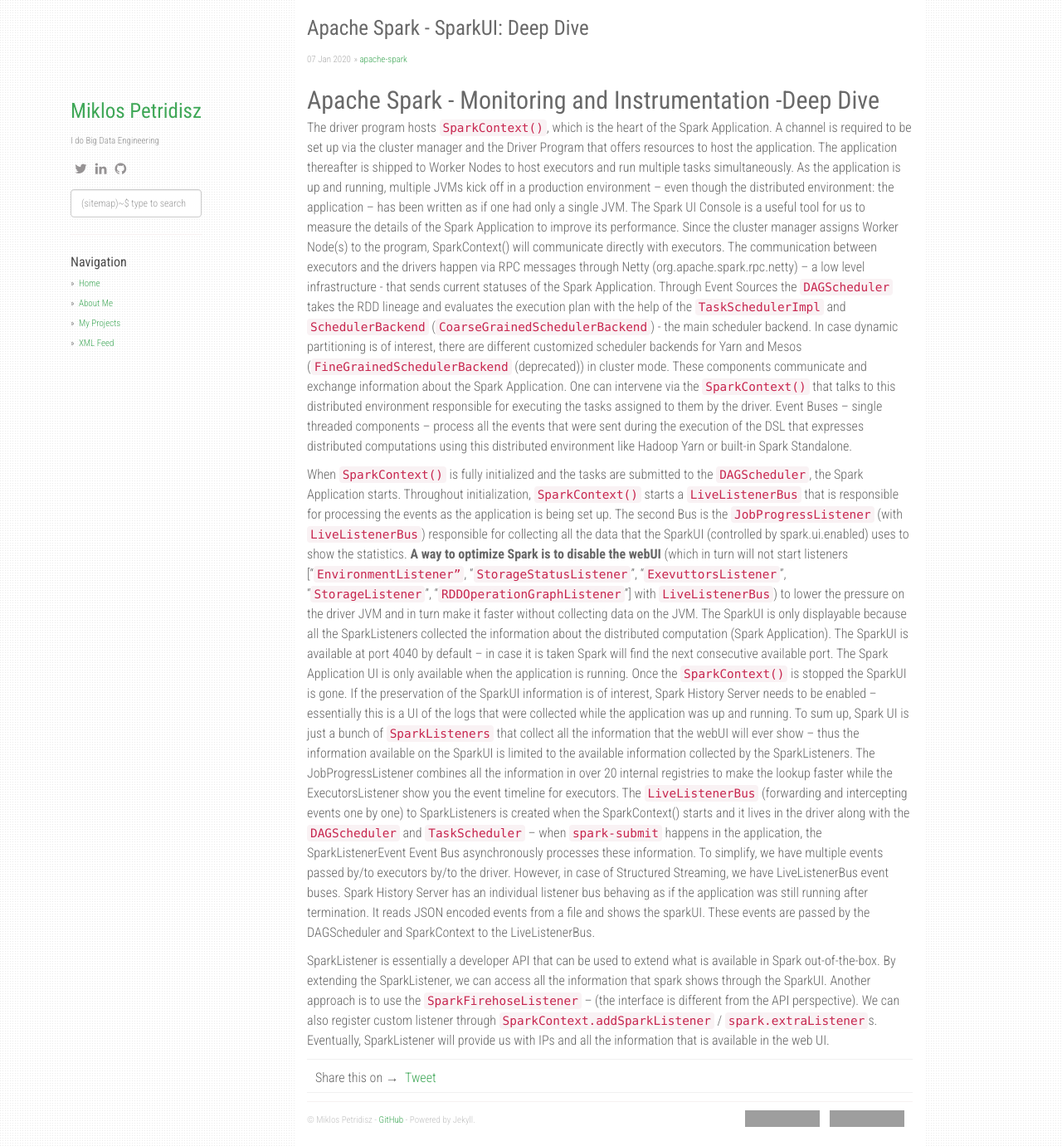
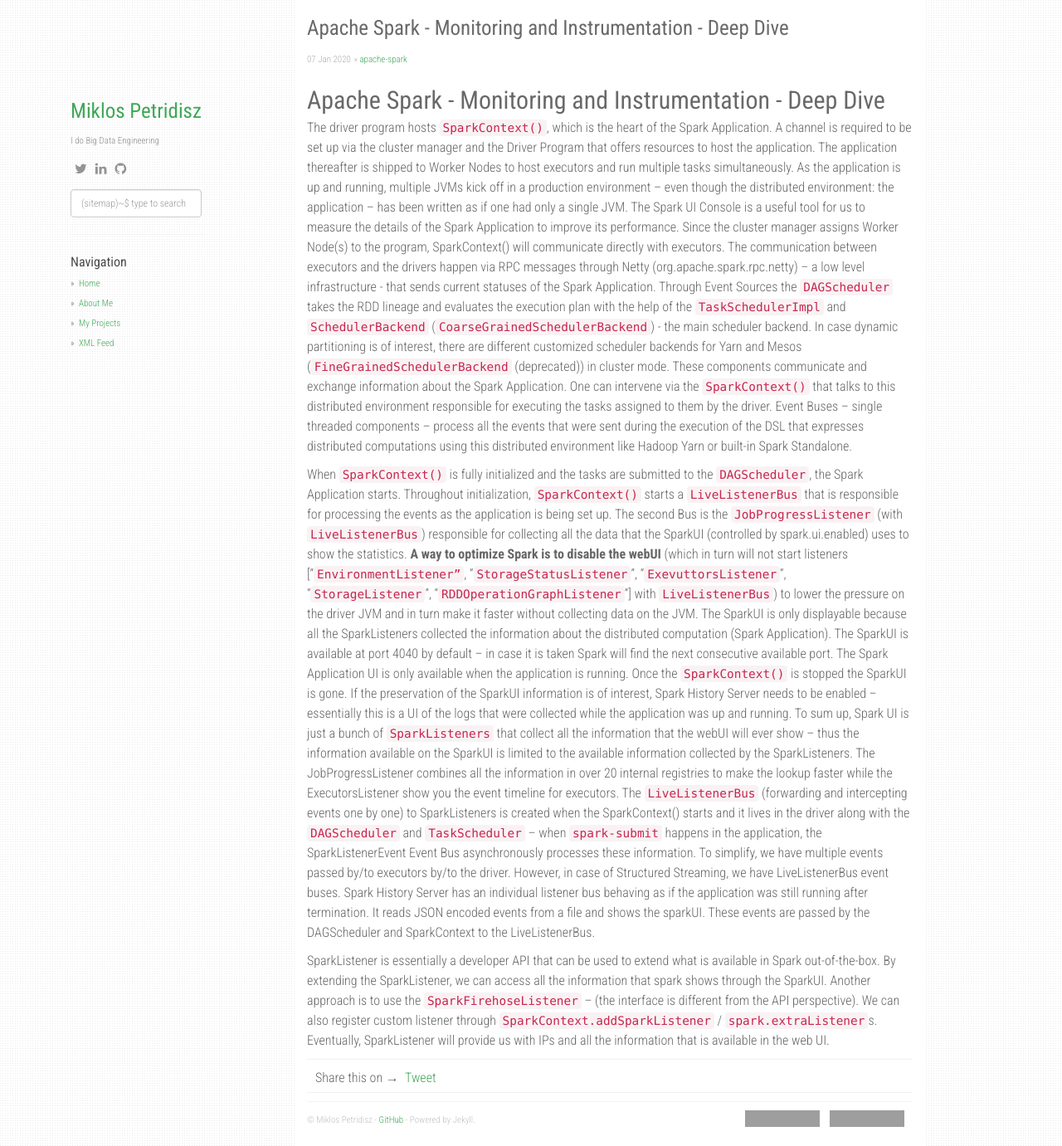
Before and after one commit to mikepetridisz/bpwalkingtours, a Jekyll site: the page built from _posts/2020-03-01-apachespark-ui-deep-dive.md, in a window 1280 px wide and 1381 px high. Shown: the whole window at 83% size. Built offline with Jekyll 4.4.1, drawn with Linux system fonts in a browser that asks for light colours; nearby versions of some CDN libraries; comment, search, counter and statistics services are not loaded; grey boxes are pictures that could not be loaded.

Commit message:
Update 2020-03-01-apachespark-ui-deep-dive.md

```diff
--- a/_posts/2020-03-01-apachespark-ui-deep-dive.md
+++ b/_posts/2020-03-01-apachespark-ui-deep-dive.md
@@ -1,11 +1,11 @@
 ---
 layout: post
-title:  "Apache Spark - SparkUI: Deep Dive"
+title:  "Apache Spark - Monitoring and Instrumentation - Deep Dive "
 date:   2020-01-07 10:17:00 +0700
 categories: [apache-spark]
 ---
 
-## Apache Spark - Monitoring and Instrumentation -Deep Dive
+## Apache Spark - Monitoring and Instrumentation - Deep Dive
 
 The driver program hosts `SparkContext()`, which is the heart of the Spark Application. A channel is required to be set up via the cluster manager and the Driver Program that offers resources to host the application. The application thereafter is shipped to Worker Nodes to host executors and run multiple tasks simultaneously. As the application is up and running, multiple JVMs kick off in a production environment – even though the distributed environment: the application – has been written as if one had only a single JVM. The Spark UI Console is a useful tool for us to measure the details of the Spark Application to improve its performance. Since the cluster manager assigns Worker Node(s) to the program, SparkContext() will communicate directly with executors. The communication between executors and the drivers happen via RPC messages through Netty (org.apache.spark.rpc.netty) – a low level infrastructure - that sends current statuses of the Spark Application.
 Through Event Sources the `DAGScheduler` takes the RDD lineage and evaluates the execution plan with the help of the `TaskSchedulerImpl` and `SchedulerBackend` (`CoarseGrainedSchedulerBackend`) - the main scheduler backend. In case dynamic partitioning is of interest, there are different customized scheduler backends for Yarn and Mesos (`FineGrainedSchedulerBackend` (deprecated)) in cluster mode. These components communicate and exchange information about the Spark Application. One can intervene via the `SparkContext()` that talks to this distributed environment responsible for executing the tasks assigned to them by the driver. Event Buses – single threaded components – process all the events that were sent during the execution of the DSL that expresses distributed computations using this distributed environment like Hadoop Yarn or built-in Spark Standalone.
```
